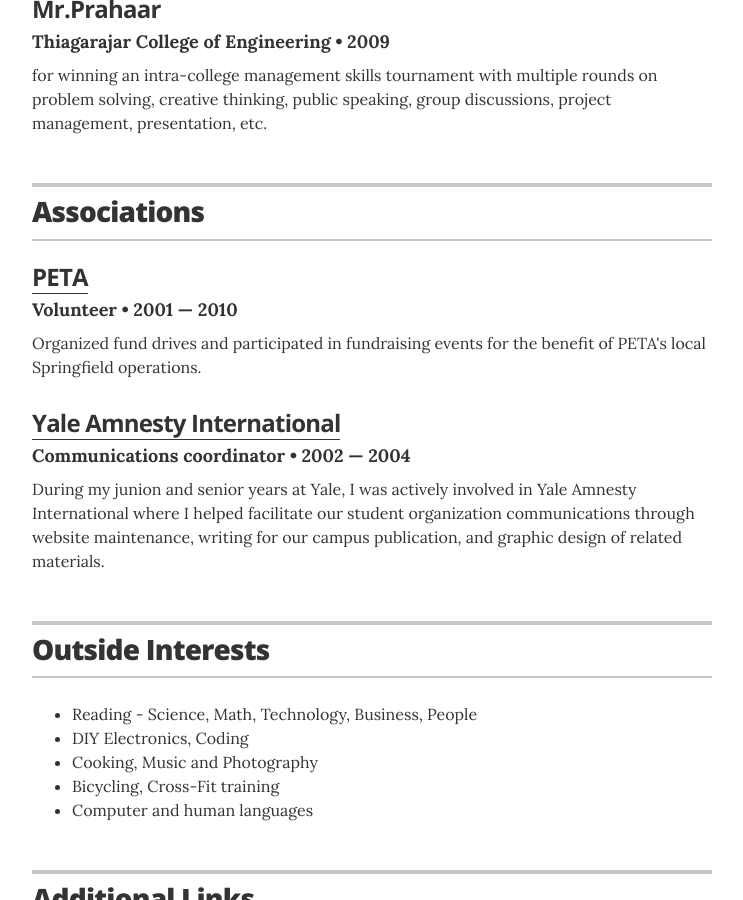
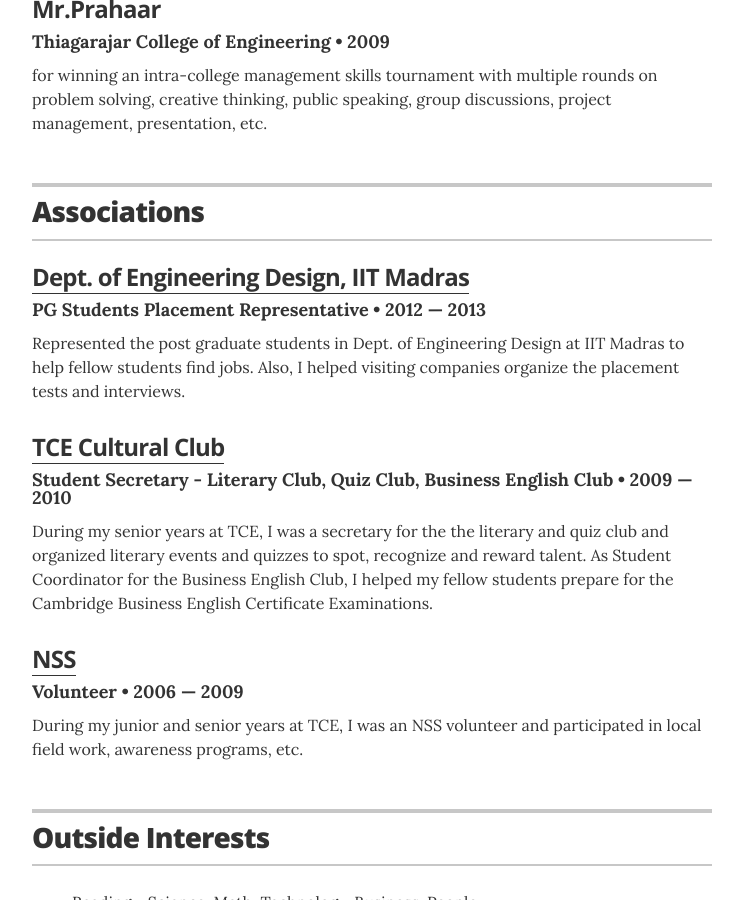
Before and after one commit to avjmachine/avjmachine.github.io, a Jekyll site: the page built from index.html, in a window 1280 px wide and 900 px high, scrolled down 3850 px. Shown: the whole window, without its empty margins (268-1011 px from the left). Built offline with Jekyll 4.4.1, drawn with Linux system fonts in a browser that asks for light colours.

Commit message:
Replace dummy associations with actual

```diff
--- a/_data/associations.yml
+++ b/_data/associations.yml
@@ -1,15 +1,20 @@
 # Associations
 # comment out the urls if you do not wish to display them
 
-- organization: PETA
+- organization: Dept. of Engineering Design, IIT Madras
+  role: PG Students Placement Representative
+  year: 2012 &mdash; 2013
+  url: https://placement.iitm.ac.in/index.php
+  summary: Represented the post graduate students in Dept. of Engineering Design at IIT Madras to help fellow students find jobs. Also, I helped visiting companies organize the placement tests and interviews.
+
+- organization: TCE Cultural Club
+  role: Student Secretary - Literary Club, Quiz Club, Business English Club
+  year: 2009 &mdash; 2010
+  url: https://www.tce.edu/dept/it/professional_societies
+  summary: During my senior years at TCE, I was a secretary for the the literary and quiz club and organized literary events and quizzes to spot, recognize and reward talent. As Student Coordinator for the Business English Club, I helped my fellow students prepare for the Cambridge Business English Certificate Examinations.
+
+- organization: NSS
   role: Volunteer
-  year: 2001 &mdash; 2010
-  url: https://www.peta.org/
-  summary: Organized fund drives and participated in fundraising events for the benefit of PETA's local Springfield operations.
-
-
-- organization: Yale Amnesty International
-  role: Communications coordinator
-  year: 2002 &mdash; 2004
-  url: http://campuspress.yale.edu/amnesty/
-  summary: During my junion and senior years at Yale, I was actively involved in Yale Amnesty International where I helped facilitate our student organization communications through website maintenance, writing for our campus publication, and graphic design of related materials.
+  year: 2006 &mdash; 2009
+  url: https://www.tce.edu/student/nss
+  summary: During my junior and senior years at TCE, I was an NSS volunteer and participated in local field work, awareness programs, etc.
```
